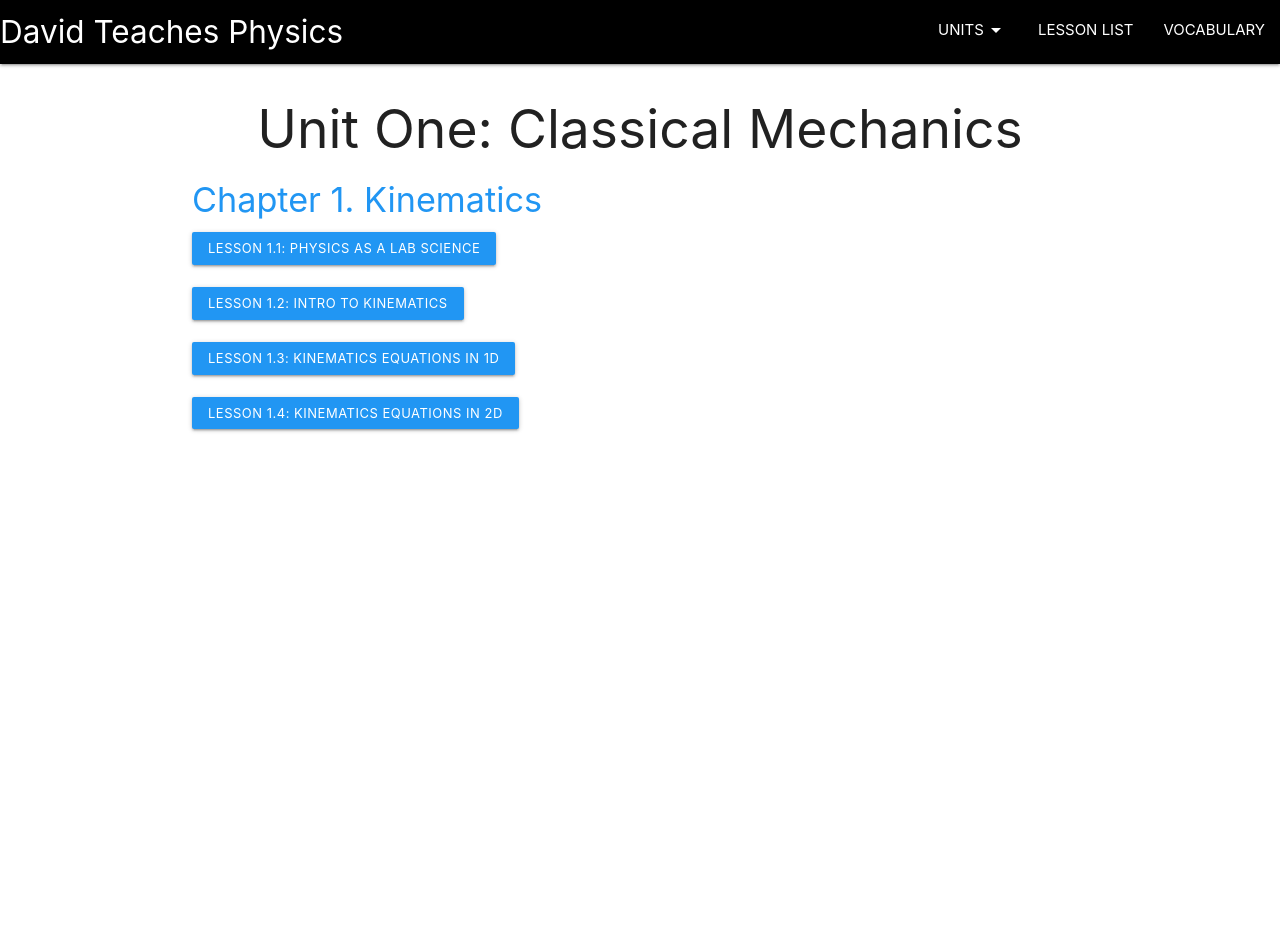
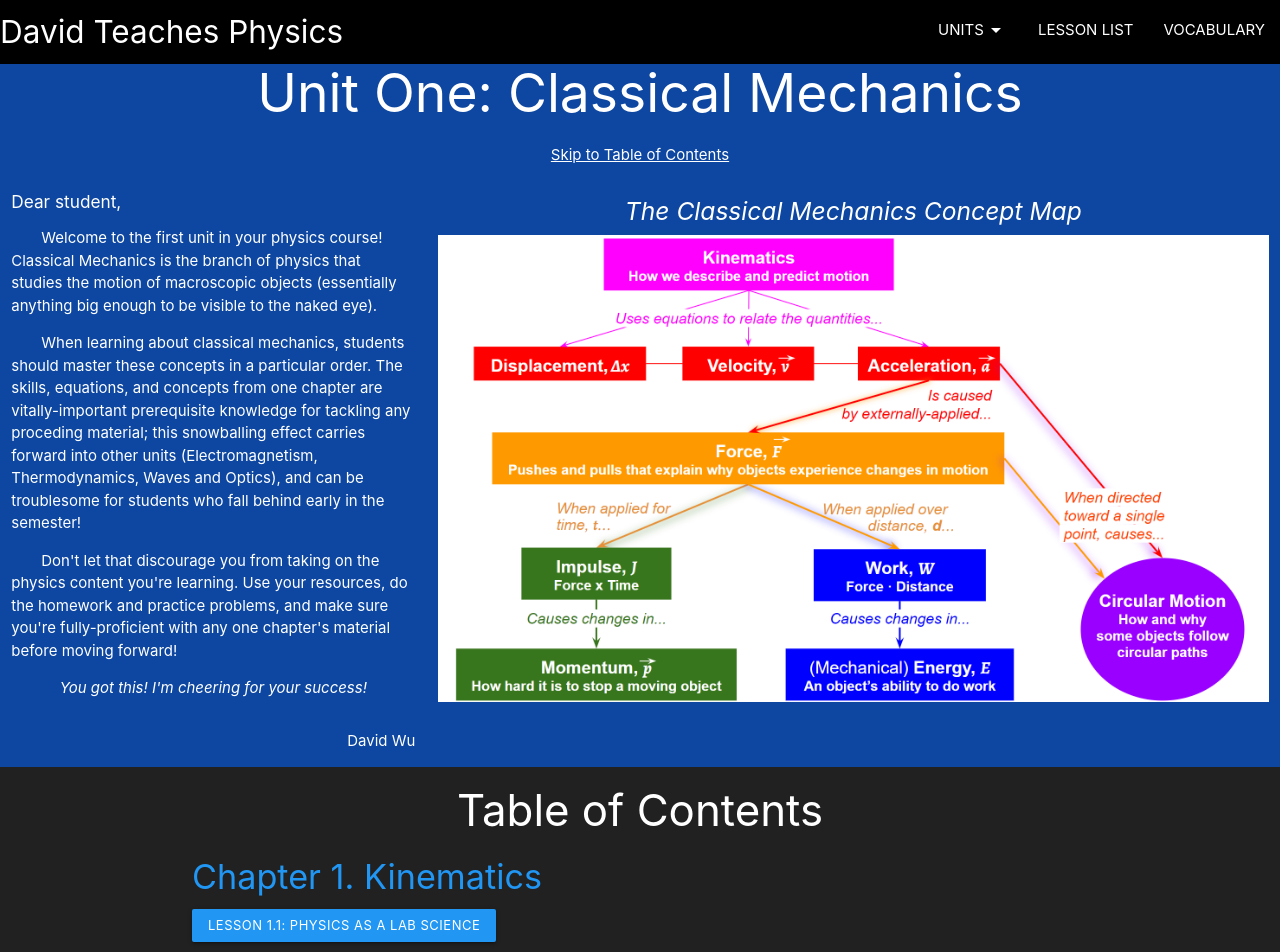
Before and after one commit to davidwu92/DavidTeachesPhysics, a React (Create React App) app in the folder client/: page /classical-mechanics in a window 1280 px wide. Shown: the top 952 px of the page. Before the commit the page ends 800 px from the top, so only its background shows below. Built offline with nearby package versions, Linux system fonts and the light colour scheme.

Commit message:
classical mech work

```diff
--- a/client/src/Pages/Lessons/ClassicalMechanics/ClassicalMechanics.js
+++ b/client/src/Pages/Lessons/ClassicalMechanics/ClassicalMechanics.js
@@ -4,6 +4,7 @@ import React from 'react'
 import Navbar from '../../../Components/Navbar'
 
 import KinematicsContent from './Kinematics/KinematicsContent'
+import conceptMap from './classicalMechConceptMap.png'
 import { useHistory } from 'react-router-dom'
 
 const ClassicalMechanics = () => {
@@ -11,9 +12,28 @@ const ClassicalMechanics = () => {
 
   return (
     <>
-      <div className="container">
-        <h2 className="center">Unit One: Classical Mechanics</h2>
+      <div className="row blue darken-4 white-text" style={{marginBottom:"0"}}>
+        <h2 className="center" style={{marginTop:"0"}}>Unit One: Classical Mechanics</h2>
+        <p className="center">
+          <span onClick={()=>{document.getElementById("tableContents").scrollIntoView({behavior: "smooth"})}}><u>Skip to Table of Contents</u></span>
+        </p>
+        <div className="col s12 m4 l4">
+          <h6>Dear student,</h6>
+          <p style={{textIndent:"2em"}}>Welcome to the first unit in your physics course! Classical Mechanics is the branch of physics that studies the motion of macroscopic objects (essentially anything big enough to be visible to the naked eye).</p>
+          <p style={{textIndent:"2em"}}>When learning about classical mechanics, students should master these concepts in a particular order. The skills, equations, and concepts from one chapter are vitally-important prerequisite knowledge for tackling any proceding material; this snowballing effect carries forward into other units (Electromagnetism, Thermodynamics, Waves and Optics), and can be troublesome for students who fall behind early in the semester!</p>
+          <p style={{textIndent:"2em"}}>Don't let that discourage you from taking on the physics content you're learning. Use your resources, do the homework and practice problems, and make sure you're fully-proficient with any one chapter's material before moving forward!</p>
+          <p className="center"><em>You got this! I'm cheering for your success!</em></p>
+          <p className="right">David Wu</p>
+        </div>
+        <div className="col s12 m8 l8 center">
+          <h5><em>The Classical Mechanics Concept Map</em></h5>
+          <img src={conceptMap} width="100%"/>
+        </div>
+      </div>
+      <div className="grey darken-4" style={{paddingTop: "20px"}}>
+        <div className="container" id="tableContents">
           {/* <h4 className="blue-text text-darken-1">Chapter 1: Kinematics</h4> */}
+          <h3 className="center white-text"  style={{marginTop:"0"}}>Table of Contents</h3>
           <h4><a className="blue-text" onClick={()=>{history.push('/kinematics')}}>Chapter 1. Kinematics</a></h4>
           <button className="blue btn-small" onClick={()=>{history.push('/lesson1_1')}}>Lesson 1.1: Physics as a Lab Science</button>
           <br/>
@@ -25,6 +45,12 @@ const ClassicalMechanics = () => {
           <br/>
           <br/>
           <button className="blue btn-small" onClick={()=>{history.push('/lesson1_4')}}>Lesson 1.4: Kinematics Equations in 2D</button>
+          <br/>
+          <br/>
+          <button className="blue btn-small" onClick={()=>{history.push('/lesson1_4')}}>Lesson 1.5: Frames of Reference and Relative Motion</button>
+          <br/>
+          <br/>
+        </div>
       </div>
     </>
   )
```
Also changed, not shown: client/src/Pages/Lessons/ClassicalMechanics/classicalMechConceptMap.png (added). Lines whose indentation alone changed are shown as unchanged.
